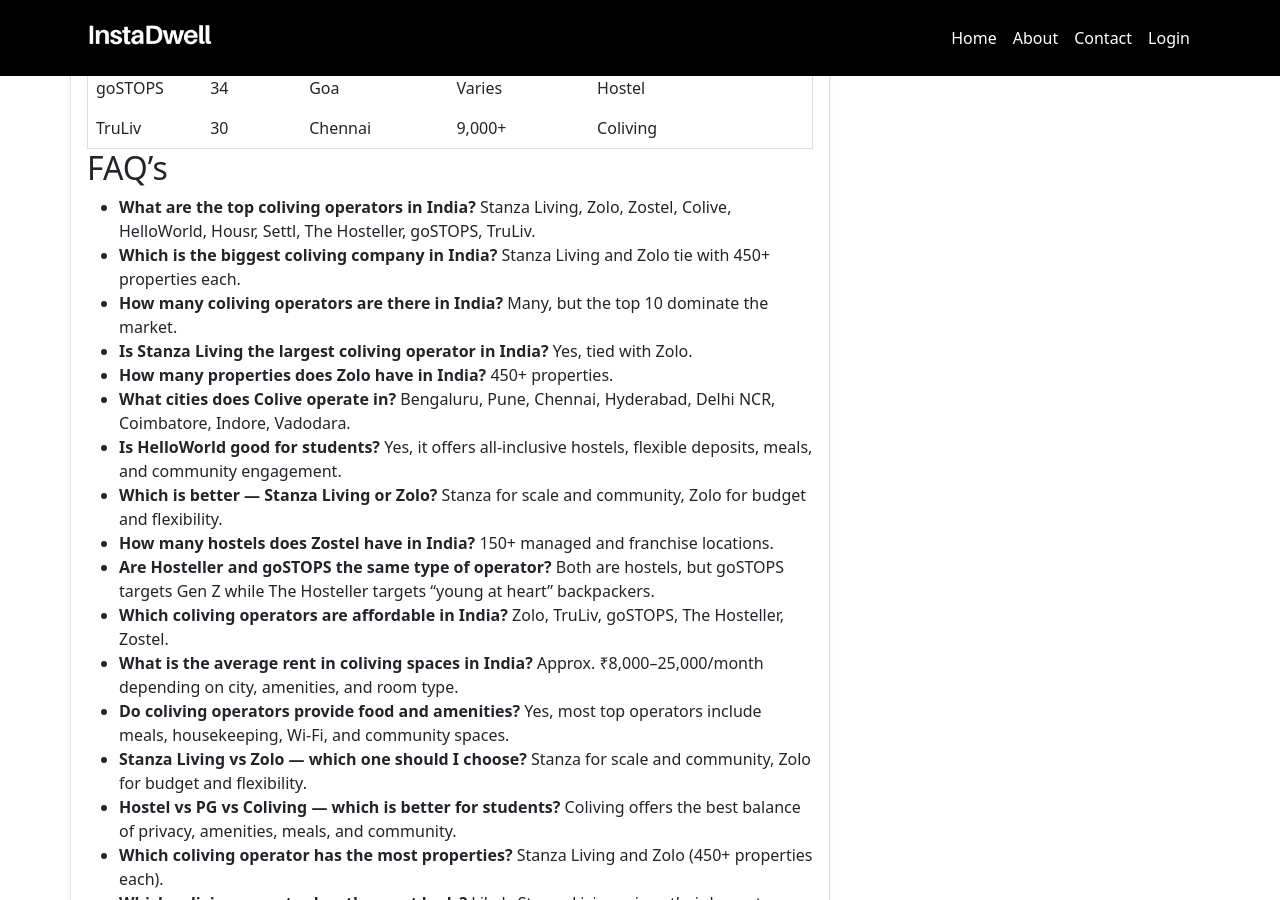
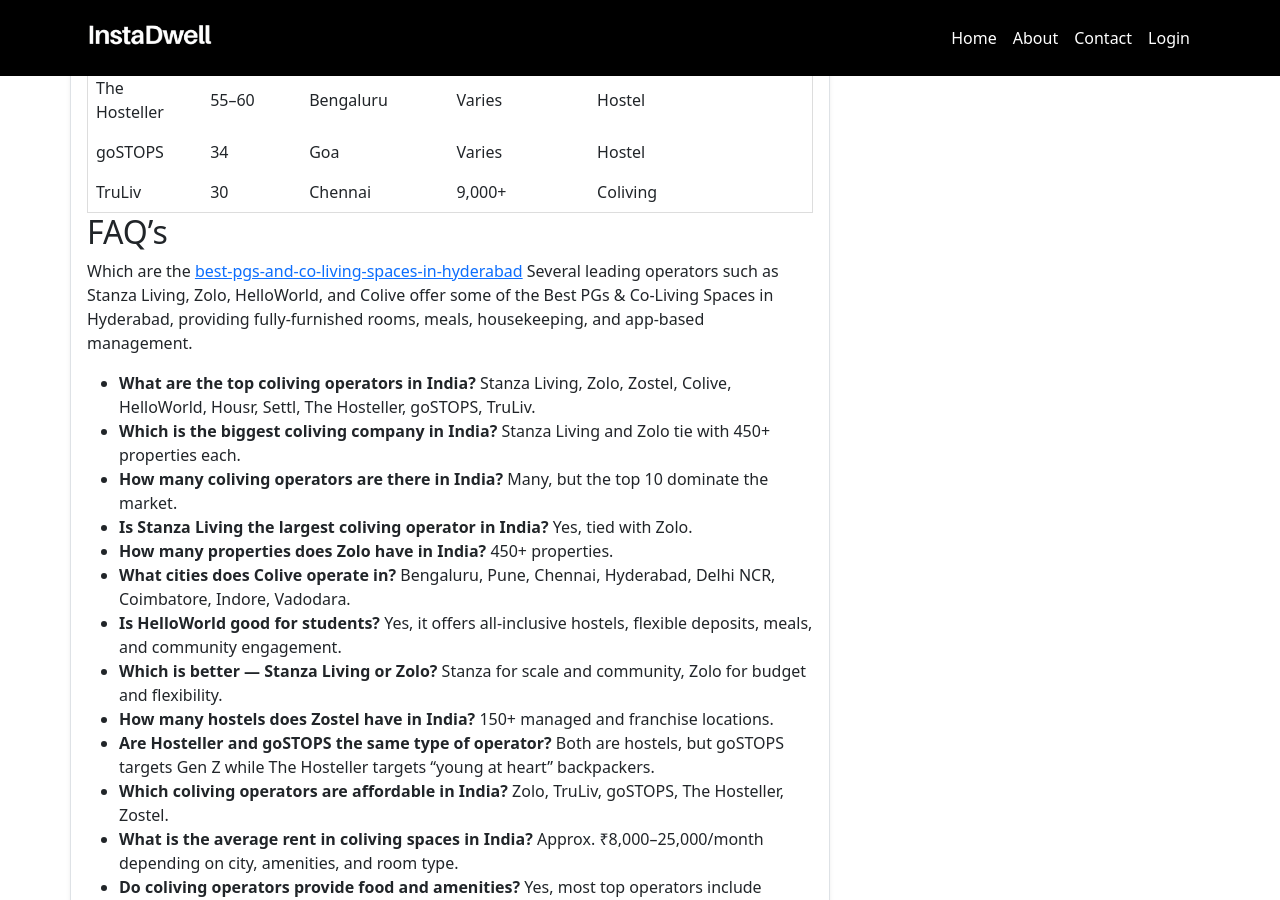
Before and after one commit to instadw/instadwell-blog, a Jekyll site: the page built from _posts/2025-08-21-top-10-coliving-operators-in-india.md, in a window 1280 px wide and 900 px high, scrolled down 4526 px. Built offline with Jekyll 4.4.1, drawn with Linux system fonts in a browser that asks for light colours; some of the changed text lies outside the part shown.

Commit message:
Update 2025-08-21-top-10-coliving-operators-in-india.md

```diff
--- a/_posts/2025-08-21-top-10-coliving-operators-in-india.md
+++ b/_posts/2025-08-21-top-10-coliving-operators-in-india.md
@@ -13,6 +13,8 @@
 ## About Coliving in India
 
 Coliving in India is a modern, community-driven form of shared living. Residents enjoy private personal spaces alongside shared common areas, amenities, meals, housekeeping, and social experiences. It is especially popular among students, young professionals, and urban migrants who seek affordable, hassle-free, and flexible living without sacrificing comfort or community engagement. Operators typically provide tech-enabled booking, flexible contracts, and vibrant community events to enhance urban living experiences.
+
+Today, many brands are recognized as the  [top-pg-and-co-living-platform-in-india-and-abroad](https://instadwell.com/), offering global-standard community living experiences.
 
 ## The Start of Coliving in India
 
@@ -156,6 +158,8 @@
 
 ## FAQ's
 
+Which are the  [best-pgs-and-co-living-spaces-in-hyderabad](https://instadwell.com/search?country=india&lat=17.4065&lng=78.4772&location=hyderabad) Several leading operators such as Stanza Living, Zolo, HelloWorld, and Colive offer some of the Best PGs & Co-Living Spaces in Hyderabad, providing fully-furnished rooms, meals, housekeeping, and app-based management.
+
 * **What are the top coliving operators in India?**
     Stanza Living, Zolo, Zostel, Colive, HelloWorld, Housr, Settl, The Hosteller, goSTOPS, TruLiv.
 * **Which is the biggest coliving company in India?**
```
